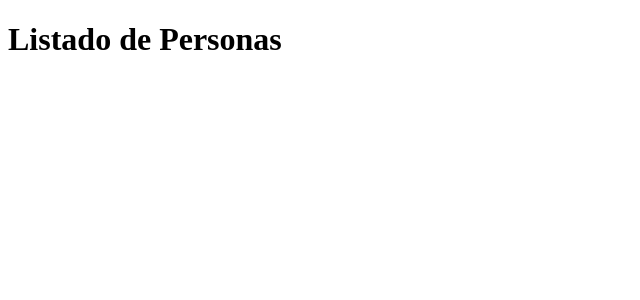
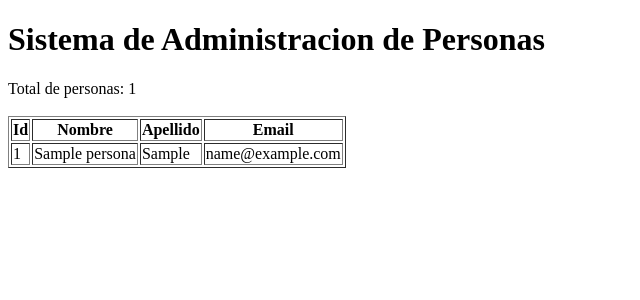
Before and after one commit to VictorCarmonaMoraza/SapFlask, a Flask app: page / in a window 1280 px wide. Shown: the top 300 px of the page, without its empty margins (0-640 px from the left). Run offline with Flask 3, Linux system fonts and the light colour scheme; tables that the repository leaves empty hold one stand-in row (values such as "Sample post").

Commit message:
5-Listado de Personas con Flask y SQL Alchemy - parte 2

```diff
--- a/templates/index.html
+++ b/templates/index.html
@@ -5,6 +5,35 @@
     <title>Listado de Personas</title>
 </head>
 <body>
-<h1>Listado de Personas</h1>
+<h1>Sistema de Administracion de Personas</h1>
+    <div>
+        Total de personas: {{total_personasHTML}}
+    </div>
+    <br>
+    <div>
+        <table border="1">
+            <thead>
+                <tr>
+                    <!--Cabeceras-->
+                    <th>Id</th>
+                    <th>Nombre</th>
+                    <th>Apellido</th>
+                    <th>Email</th>
+                </tr>
+            </thead>
+
+            <!--Cuerpo-->
+            <tbody>
+                {%  for persona in personasHTML%}
+                <tr>
+                    <td>{{persona.id}}</td>
+                    <td>{{persona.nombre}}</td>
+                    <td>{{persona.apellido}}</td>
+                    <td>{{persona.email}}</td>
+                </tr>
+            {% endfor %}
+            </tbody>
+        </table>
+    </div>
 </body>
 </html>
```
